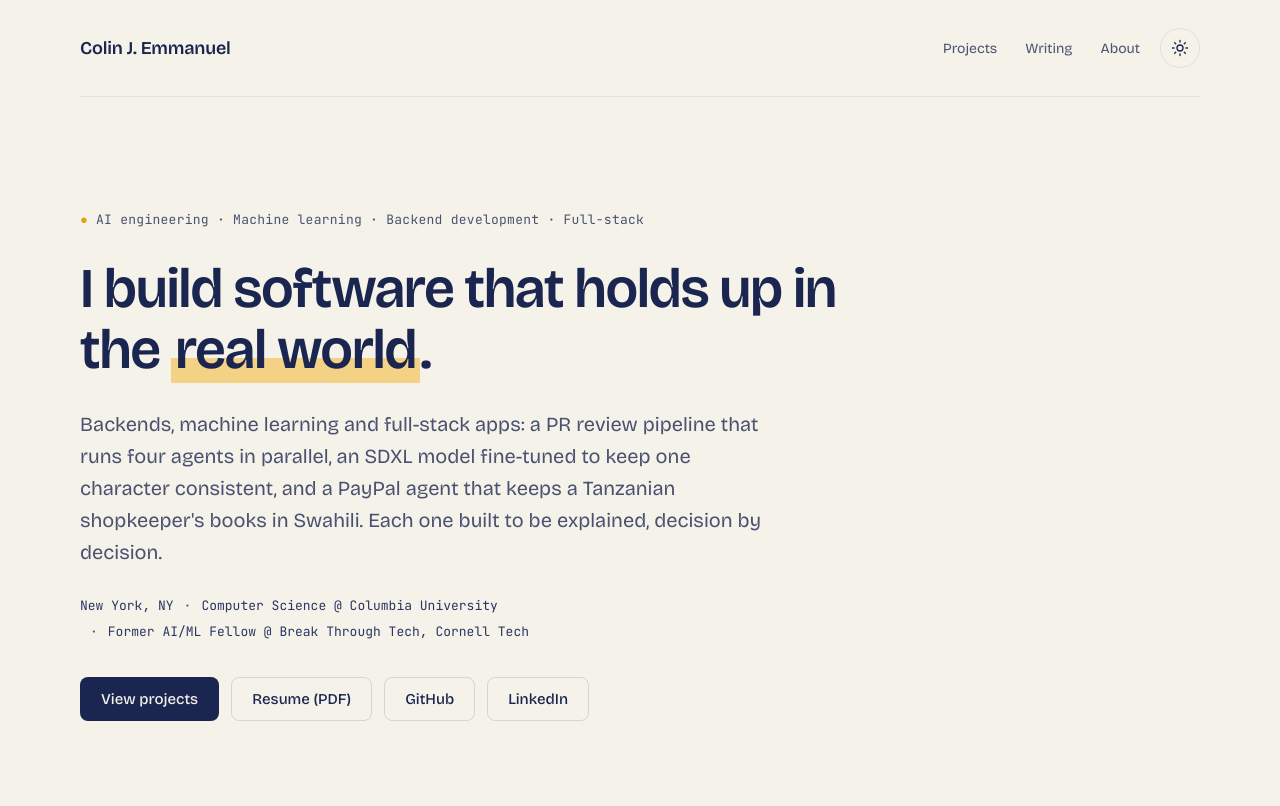
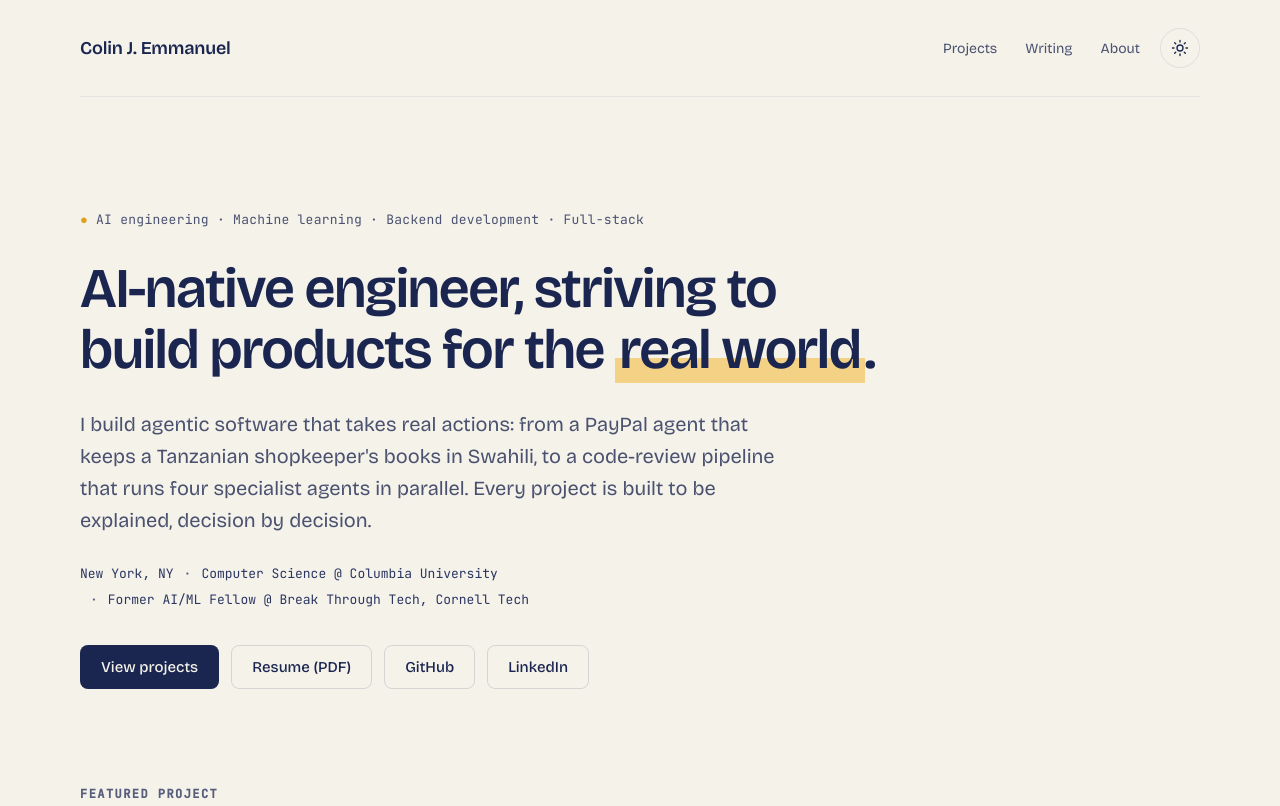
Before and after one commit to Colin-J-Emmanuel/portfolio, an Astro site: page / in a window 1280 px wide. Shown: the top 806 px of the page. Built offline with nearby package versions, Linux system fonts and the light colour scheme; Astro itself is replaced by a stand-in of ours.

Commit message:
Restore AI-first headline and hero lead overwritten by logo update

```diff
--- a/src/pages/index.astro
+++ b/src/pages/index.astro
@@ -30,8 +30,8 @@ const initials = (name: string) =>
     <div class="container">
       <section class="hero">
         <p class="hero__interests"><span class="hero__dot" aria-hidden="true">●</span>{site.interests.join(' · ')}</p>
-        <h1>I build software that holds up in the <span class="hl">real world</span>.</h1>
-        <p class="hero__lead">Backends, machine learning and full-stack apps: a PR review pipeline that runs four agents in parallel, an SDXL model fine-tuned to keep one character consistent, and a PayPal agent that keeps a Tanzanian shopkeeper's books in Swahili. Each one built to be explained, decision by decision.</p>
+        <h1>AI-native engineer, striving to build products for the <span class="hl">real world</span>.</h1>
+        <p class="hero__lead">I build agentic software that takes real actions: from a PayPal agent that keeps a Tanzanian shopkeeper's books in Swahili, to a code-review pipeline that runs four specialist agents in parallel. Every project is built to be explained, decision by decision.</p>
         <ul class="creds" aria-label="Credentials">
           {site.credentials.map((c) => <li>{c}</li>)}
         </ul>
```
